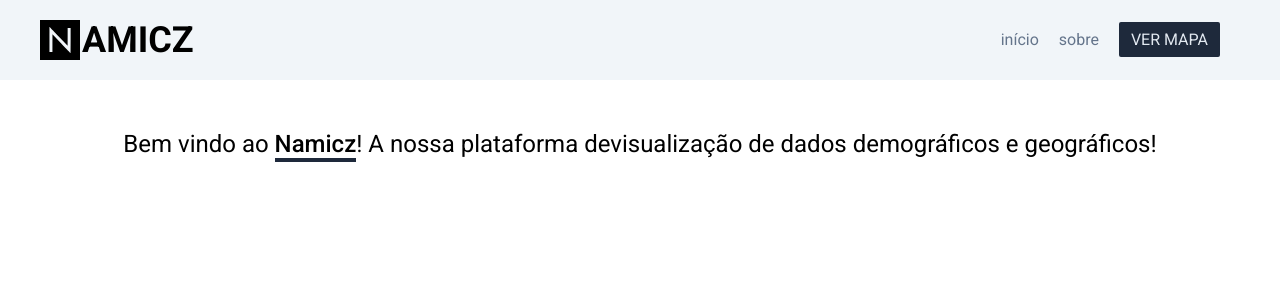
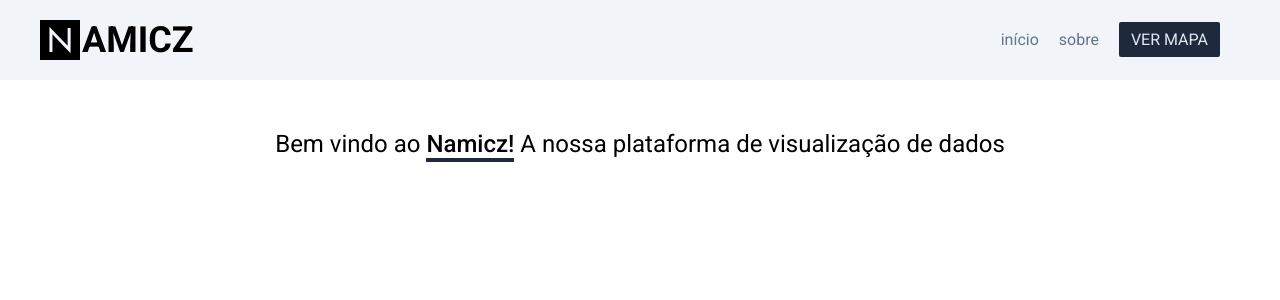
Before and after one commit to MatheusCamargoGinebro/namicz, a React (Vite) app: page / in a window 1280 px wide. Shown: the top 300 px of the page. Built offline with nearby package versions, Linux system fonts and the light colour scheme.

Commit message:
Typewrite done

```diff
--- a/package.json
+++ b/package.json
@@ -19,7 +19,8 @@
     "react": "^18.2.0",
     "react-dom": "^18.2.0",
     "react-map-gl": "^7.1.6",
-    "react-router-dom": "^6.16.0"
+    "react-router-dom": "^6.16.0",
+    "react-simple-typewriter": "^5.0.1"
   },
   "devDependencies": {
     "@types/react": "^18.2.15",
--- a/src/App/Pages/LandingPage.jsx
+++ b/src/App/Pages/LandingPage.jsx
@@ -1,21 +1,69 @@
+import React, { useState } from 'react';
+import Header from '../../Components/Header/Header';
+import { Typewriter } from 'react-simple-typewriter';
+import namiczImg from '../../assets/images/namicz-icon.svg';
 import UnderlineTx from '../../Components/Basic/UnderlineTx';
-import Header from '../../Components/Header/Header';
 
 function LandingPage() {
+  const [showNamicz, setshowNamicz] = useState(false);
+  const [showRest, setshowRest] = useState(false);
+
+  var cont = 0;
   return (
     <>
-      <Header/>
-      <div className='mb-32 flex'/>
+      <Header />
+      <div className='mb-32 flex' />
+
       <div className='text-center justify-center w-full'>
-        <h1 className='text-2xl'>Bem vindo ao <UnderlineTx text="Namicz"/>! A nossa plataforma devisualização de dados demográficos e geográficos!</h1>
+        <h1 className='text-2xl'>
+          <Typewriter
+            words={['Bem vindo ao ']}
+            loop={1}
+            cursor={false}
+            typeSpeed={70}
+            onType={
+              () => {
+                cont++;
+                if (cont === 12) {
+                  setshowNamicz(true);
+                  cont = 0;
+                }
+              }
+            }
+          />
+
+          {!!showNamicz &&
+          <span className='border-b-4 font-medium border-slate-800'>
+          <Typewriter
+            words={['Namicz!']}
+            loop={1}
+            cursor={false}
+            typeSpeed={70}
+            onType={() => {
+              cont++;
+              if (cont === 7) {
+                setshowRest(true);
+              }
+            }}
+          />
+        </span>}
+
+        {!!showRest &&
+          <Typewriter
+            words={[' ','a noss',' A nossa plataforma de visualização de dados demográficos e geográficos!']}
+            loop={1}
+            cursor={false}
+            typeSpeed={70}
+            deleteSpeed={50}
+            delaySpeed={40}
+          />
+        }
+        </h1>
       </div>
 
 
-
-      <div className='h-[125vh]'/>
     </>
   );
 }
 
-
 export default LandingPage;
--- a/src/Components/Basic/UnderlineTx.jsx
+++ b/src/Components/Basic/UnderlineTx.jsx
@@ -1,6 +1,4 @@
 const UnderlineTx = ({text}) => {
-
-
   return (
     <span className='border-b-4 font-medium border-slate-800'>{text}</span>
   );
```
Also changed, not shown: 1 other file (tests, documents, lock files or other folders).
